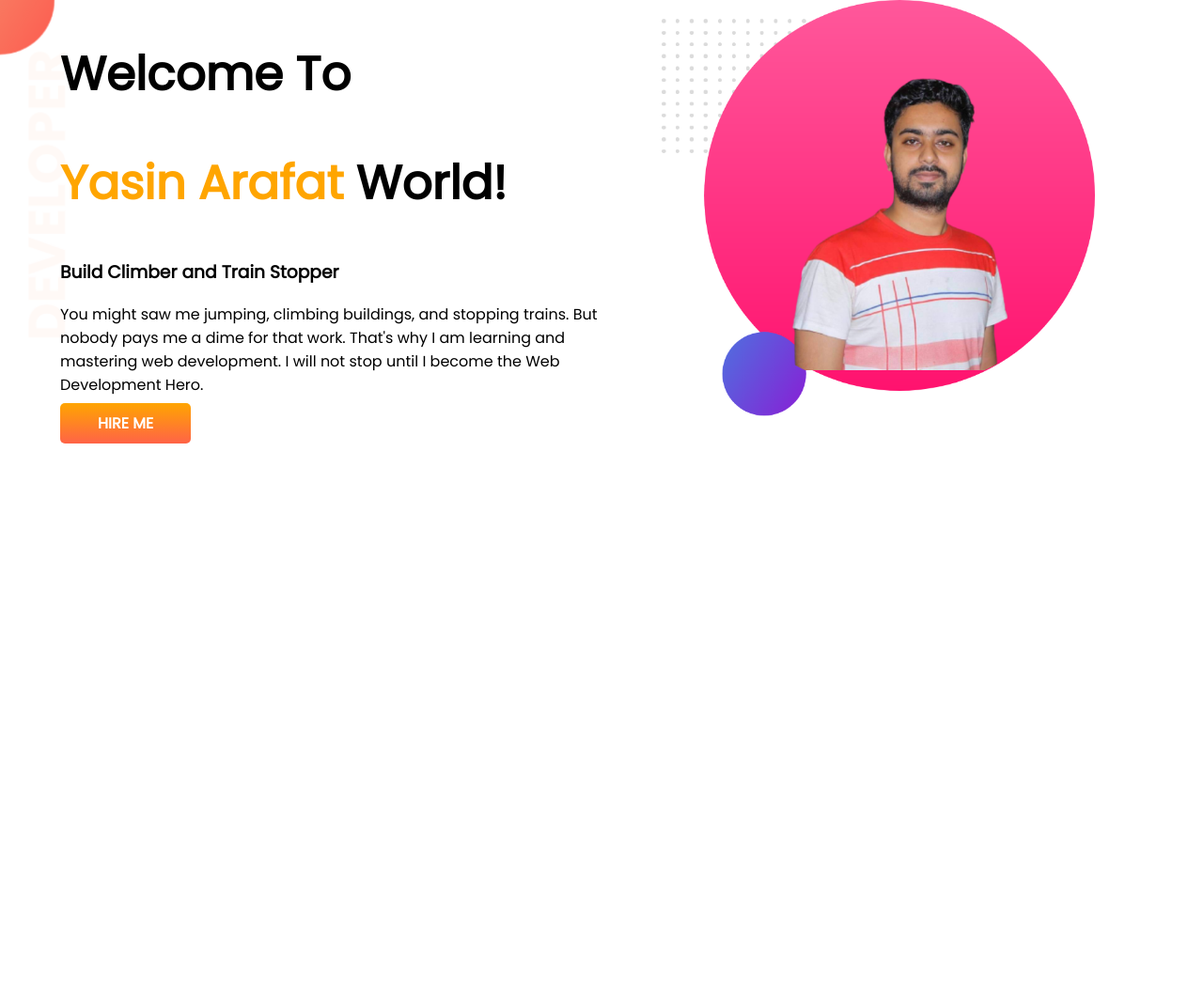
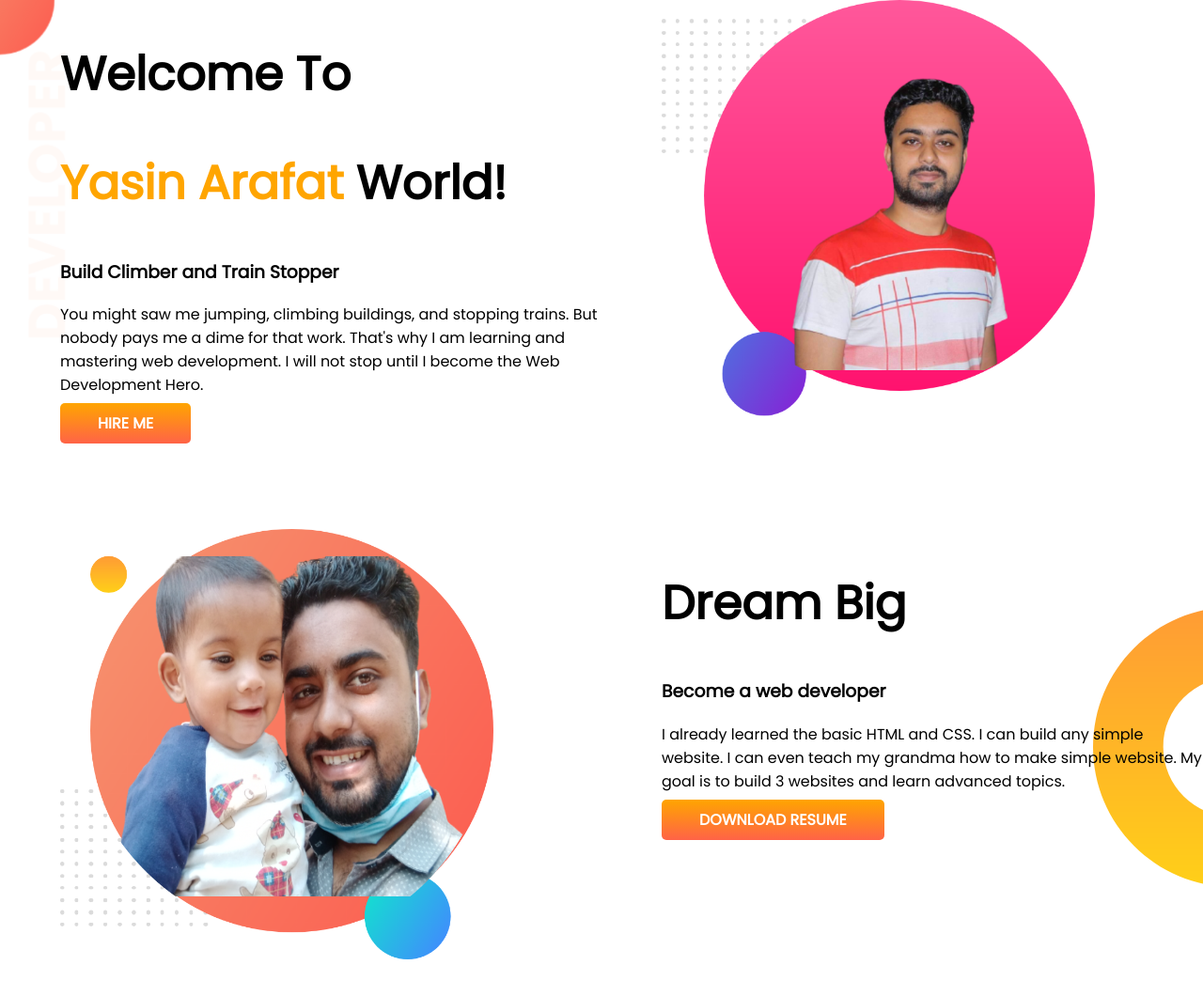
Before and after one commit to Arafat6065/devloper-portfolio, a plain HTML site: page index.html in a window 1280 px wide. Shown: the whole page at 94% size. Before the commit the page ends 800 px from the top, so only its background shows below. Drawn offline with Linux system fonts and the light colour scheme.

Commit message:
dream added

```diff
--- a/index.html
+++ b/index.html
@@ -29,6 +29,19 @@
             <img src="./my-bg2 (1).png" alt="">
         </div>
     </section>
+    <section class="dream-big">
+        <div class="half-width">
+            <img src="./adnan2.png" alt="adnan photo">
+        </div>
+        <div class="half-width">
+            <h1>Dream Big</h1>
+            <h3>Become a web developer</h3>
+            <p>I already learned the basic HTML and CSS. I can build any simple website. I can even teach my grandma how
+                to make simple website. My goal is to build 3 websites and learn advanced topics.</p>
+            <a class="link-button" target="blank" href="www.google.com">DOWNLOAD RESUME</a>
+        </div>
+
+    </section>
 </body>
 
 </html>
--- a/style.css
+++ b/style.css
@@ -10,6 +10,7 @@ h1{
 }
 section{
     display: flex;
+    margin-bottom: 100px;
 }
 .half-width{
     width: 50%;
@@ -32,3 +33,9 @@ width: 80%;
     background-repeat: no-repeat;
 
 }
+.dream-big{
+    background-image: url(./dream-bg.png);
+    background-repeat: no-repeat;
+    background-position: right;
+
+}
```
Also changed, not shown: adnan2.png (added), dream-bg.png (added).
